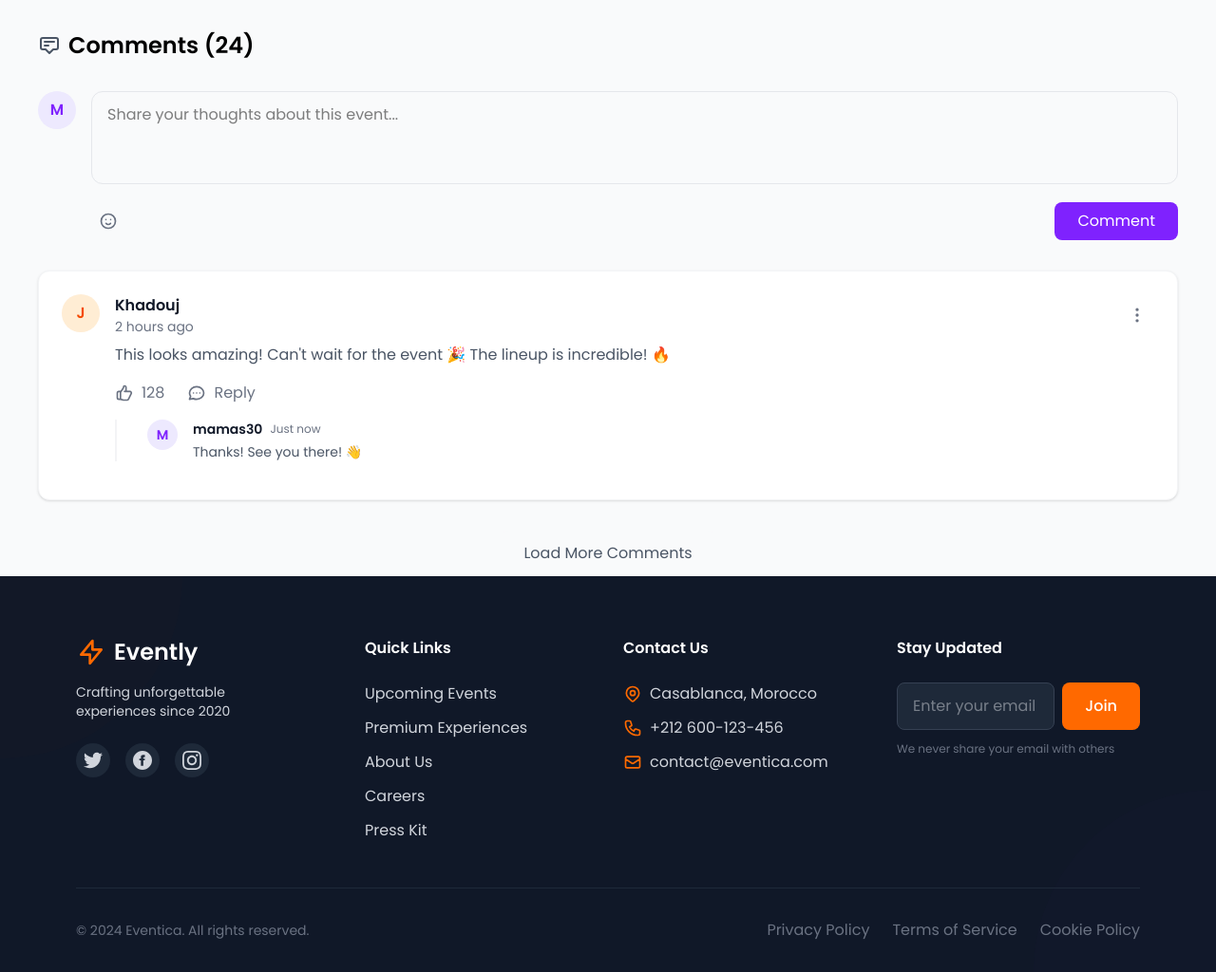
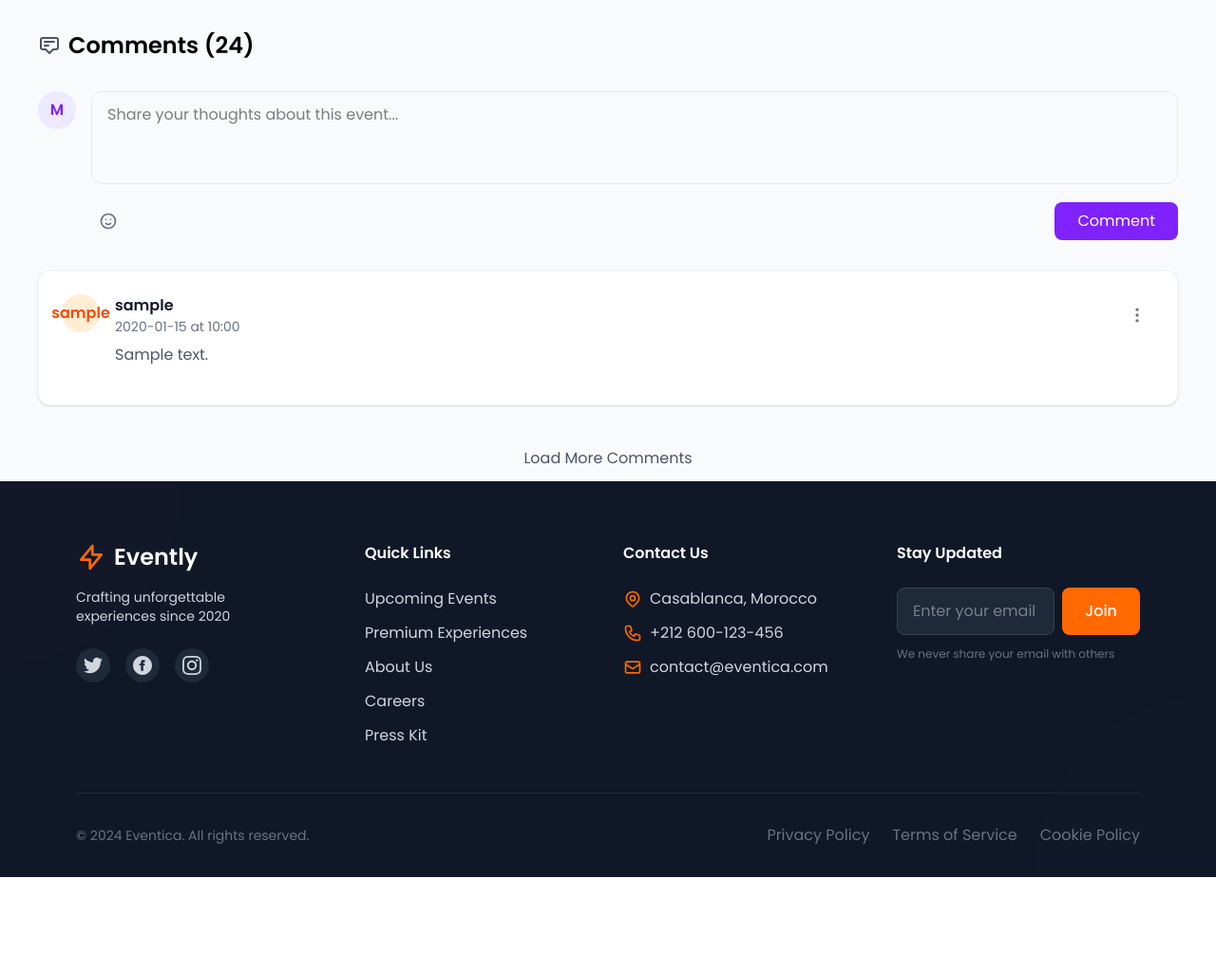
Before and after one commit to Skayologie/Eventbrite, a PHP site: the page made by app/views/front/Event.twig in a window 1280 px wide; the page is wider, and only the part inside the window is pictured. Shown: the part 1191-2215 px from the top of that part at 95% size. After the commit the page ends 2115 px from the top of that part, so only its background shows below. Run offline with PHP 8.4, Linux system fonts and the light colour scheme; the template is opened without the code that fills it: most values are stand-ins (such as "Sample title", 1, 10 or a date in 2020); some libraries are stand-ins or nearby versions.

Commit message:
created the comment model, and the commentcontroller, and also showed the comments related to an event in the commentsection, and finished the add comment feature

```diff
--- a/app/views/front/Event.twig
+++ b/app/views/front/Event.twig
@@ -298,6 +298,7 @@
         </section>
 
         <!-- Comments Section ---------------------------------------------------------------------------------->
+        <form method="POST" action="/comments/add/{{eventInfo.event_id}}">
         <div class="mt-12 border-t pt-8" x-data="{ showEmojis: false }">
             <h2 class="text-2xl font-semibold mb-8 flex items-center gap-2">
                 <svg
@@ -326,6 +327,7 @@
                     <!-- Comment Input Area -->
                     <div class="flex-1">
               <textarea
+                      name="comment_content"
                       x-ref="commentText"
                       rows="3"
                       class="w-full px-4 py-3 rounded-xl border border-gray-200 focus:border-violet-500 focus:ring-2 focus:ring-violet-200 resize-none"
@@ -394,6 +396,7 @@
                             </div>
 
                             <button
+                                    type="submit"
                                     class="px-6 py-2 bg-violet-600 text-white rounded-lg hover:bg-violet-700 transition-colors">
                                 Comment
                             </button>
@@ -401,21 +404,22 @@
                     </div>
                 </div>
             </div>
-
+</form>
             <!-- Comments List -->
             <div class="space-y-6">
+            {% for comment in comments %}
                 <!-- Comment 1 -->
                 <div class="bg-white rounded-xl p-6 shadow-sm border border-gray-100">
                     <div class="flex items-start gap-4">
                         <div
                                 class="w-10 h-10 rounded-full bg-orange-100 flex items-center justify-center flex-shrink-0">
-                            <span class="text-orange-600 font-semibold">J</span>
+                            <span class="text-orange-600 font-semibold">{{comment.username}}</span>
                         </div>
                         <div class="flex-1">
                             <div class="flex items-center justify-between mb-2">
                                 <div>
-                                    <h4 class="font-semibold text-gray-900">Khadouj</h4>
-                                    <p class="text-sm text-gray-500">2 hours ago</p>
+                                    <h4 class="font-semibold text-gray-900">{{comment.username}}</h4>
+                                    <p class="text-sm text-gray-500">{{comment.commented_at|date('Y-m-d \\a\\t H:i')}}</p>
                                 </div>
                                 <!-- Comment Options -->
                                 <div class="relative" x-data="{ showOptions: false }">
@@ -456,67 +460,14 @@
                                 </div>
                             </div>
                             <p class="text-gray-600 mb-4">
-                                This looks amazing! Can't wait for the event 🎉 The lineup is
-                                incredible! 🔥
+                                {{comment.comment_content}}
                             </p>
                             <div class="flex items-center gap-6">
-                                <button
-                                        class="flex items-center gap-2 text-gray-500 hover:text-violet-600">
-                                    <svg
-                                            class="w-5 h-5"
-                                            fill="none"
-                                            stroke="currentColor"
-                                            viewBox="0 0 24 24">
-                                        <path
-                                                stroke-linecap="round"
-                                                stroke-linejoin="round"
-                                                stroke-width="2"
-                                                d="M14 10h4.764a2 2 0 011.789 2.894l-3.5 7A2 2 0 0115.263 21h-4.017c-.163 0-.326-.02-.485-.06L7 20m7-10V5a2 2 0 00-2-2h-.095c-.5 0-.905.405-.905.905 0 .714-.211 1.412-.608 2.006L7 11v9m7-10h-2M7 20H5a2 2 0 01-2-2v-6a2 2 0 012-2h2.5" />
-                                    </svg>
-                                    <span>128</span>
-                                </button>
-                                <button
-                                        class="flex items-center gap-2 text-gray-500 hover:text-violet-600">
-                                    <svg
-                                            class="w-5 h-5"
-                                            fill="none"
-                                            stroke="currentColor"
-                                            viewBox="0 0 24 24">
-                                        <path
-                                                stroke-linecap="round"
-                                                stroke-linejoin="round"
-                                                stroke-width="2"
-                                                d="M8 12h.01M12 12h.01M16 12h.01M21 12c0 4.418-4.03 8-9 8a9.863 9.863 0 01-4.255-.949L3 20l1.395-3.72C3.512 15.042 3 13.574 3 12c0-4.418 4.03-8 9-8s9 3.582 9 8z" />
-                                    </svg>
-                                    <span>Reply</span>
-                                </button>
-                            </div>
-
-                            <!-- Reply Section -->
-                            <div class="mt-4 pl-8 border-l-2 border-gray-100">
-                                <div class="flex items-start gap-4 mb-4">
-                                    <div
-                                            class="w-8 h-8 rounded-full bg-violet-100 flex items-center justify-center flex-shrink-0">
-                      <span class="text-violet-600 font-semibold text-sm"
-                      >M</span
-                      >
-                                    </div>
-                                    <div class="flex-1">
-                                        <div class="flex items-center mb-1">
-                                            <h4 class="font-semibold text-gray-900 text-sm">
-                                                mamas30
-                                            </h4>
-                                            <span class="text-xs text-gray-500 ml-2">Just now</span>
-                                        </div>
-                                        <p class="text-gray-600 text-sm">
-                                            Thanks! See you there! 👋
-                                        </p>
-                                    </div>
-                                </div>
                             </div>
                         </div>
                     </div>
                 </div>
+                {% endfor %}
             </div>
 
             <!-- Load More Comments -->
--- a/public/index.php
+++ b/public/index.php
@@ -7,6 +7,7 @@ use App\controllers\HomeController;
 use App\controllers\SupportController;
 use App\controllers\TagController;
 use App\controllers\UserController;
+use App\controllers\CommentController;
 use App\core\Auth;
 use App\core\Router;
 use App\core\Session;
@@ -66,6 +67,10 @@ $router->get("/payment/cancel", PaymentController::class, "cancel");
 
 $router->post("/Support/SendMessage",SupportController::class,'sendMessage');
 
+//Comments
+$router->post("/comments/add/{event_id}",CommentController::class,'addComment');
+
+
 //$TESTS
 $router->get("/TEST",EventController::class, "testEvent");
 
```
Also changed, not shown: app/controllers/CommentController.php (added, +47 -0 lines), app/controllers/EventController.php (+6 -1 lines), app/models/Comment.php (added, +51 -0 lines).
